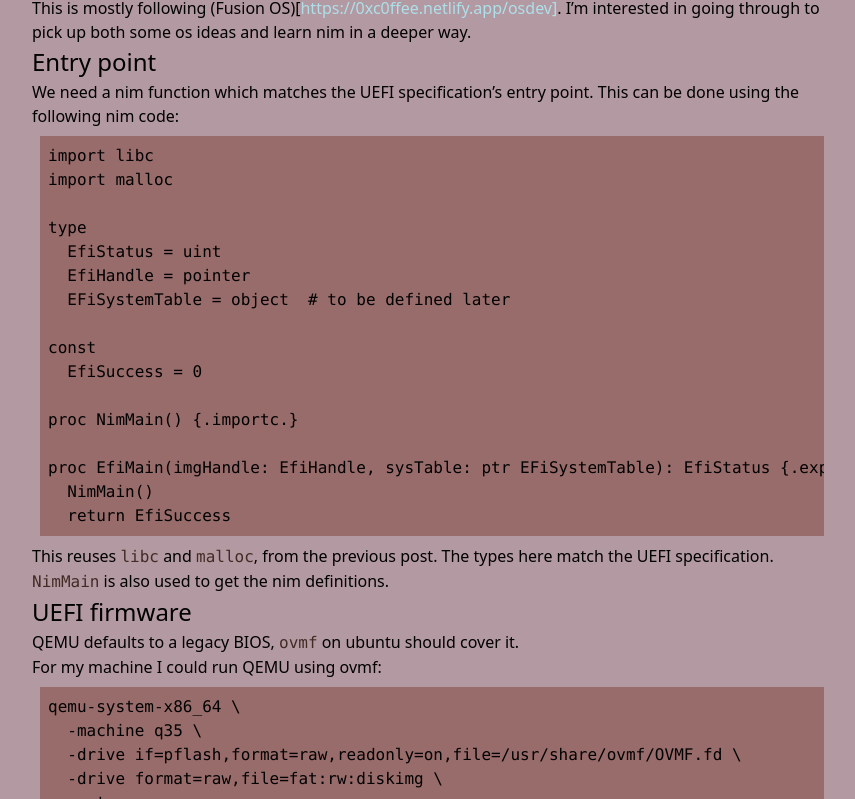
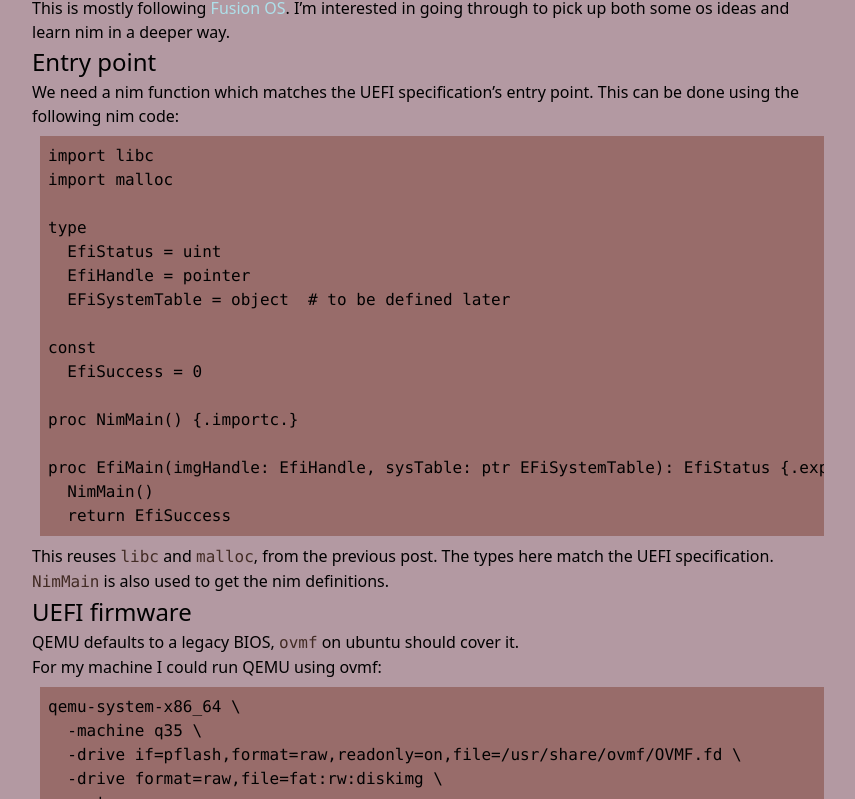
Before and after one commit to 485angelprocess/blog_elixir, a plain HTML site: page docs/posts/2025/11-13-uefi_pt2.html in a window 1280 px wide. Shown: the part 108-907 px from the top of the page, without its empty margins (0-855 px from the left). Drawn offline with nearby package versions, Linux system fonts and the light colour scheme.

Commit message:
Fixed link

```diff
--- a/docs/posts/2025/11-13-uefi_pt2.html
+++ b/docs/posts/2025/11-13-uefi_pt2.html
@@ -12,7 +12,7 @@
   <h1>
 UEFI Bootloader using nim</h1>
 <p>
-This is mostly following (Fusion OS)[<a href="https://0xc0ffee.netlify.app/osdev]">https://0xc0ffee.netlify.app/osdev]</a>. I’m interested in going through
+This is mostly following <a href="https://0xc0ffee.netlify.app/osdev">Fusion OS</a>. I’m interested in going through
 to pick up both some os ideas and learn nim in a deeper way.</p>
 <h2>
 Entry point</h2>
```
Also changed, not shown: 1 other file.
